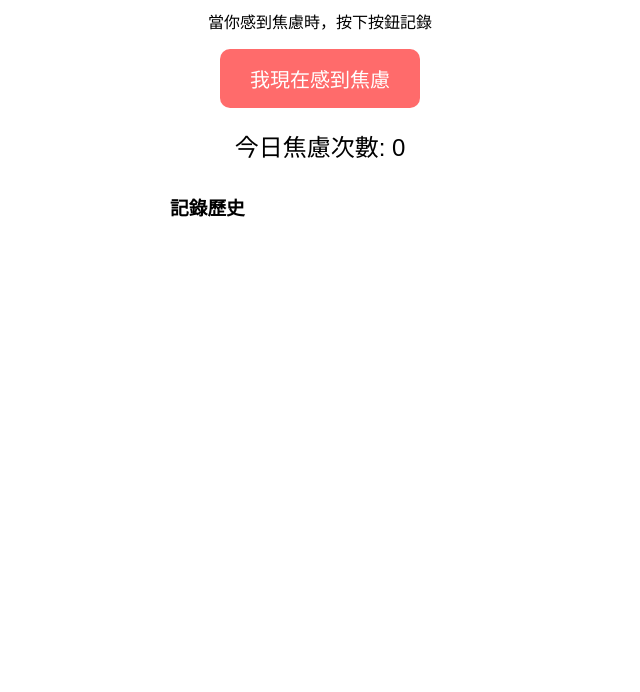
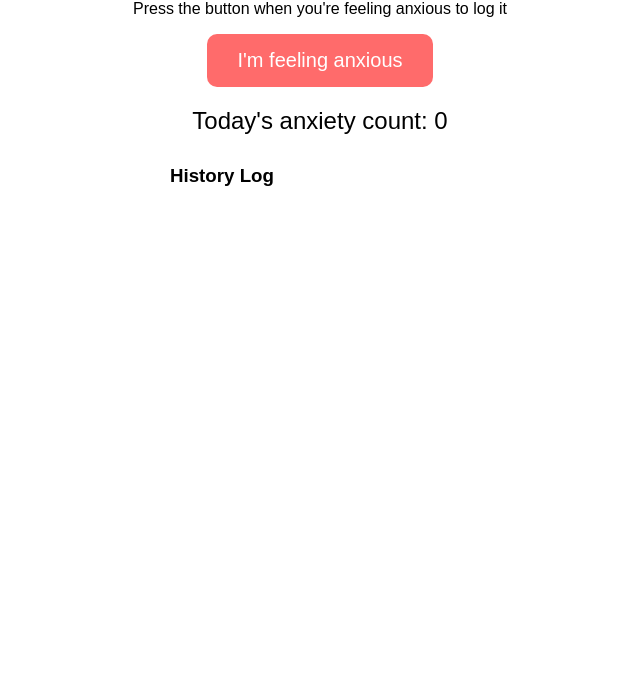
Before and after one commit to hogan-tech/StevensQuakHackthon, a plain HTML site: page prototype.html in a window 1280 px wide. Shown: the part 108-800 px from the top of the page, without its empty margins (320-960 px from the left). Drawn offline with nearby package versions, Linux system fonts and the light colour scheme.

Commit message:
change file to english

```diff
--- a/prototype.html
+++ b/prototype.html
@@ -1,7 +1,7 @@
 <!DOCTYPE html>
 <html>
     <head>
-        <title>焦慮次數追蹤器</title>
+        <title>Anxiety Tracker</title>
         <style>
             body {
                 font-family: Arial, sans-serif;
@@ -39,15 +39,15 @@
     </head>
 
     <body>
-        <h1>焦慮次數追蹤</h1>
-        <p>當你感到焦慮時，按下按鈕記錄</p>
+        <h1>Anxiety Tracking</h1>
+        <p>Press the button when you're feeling anxious to log it</p>
 
-        <button id="trackButton">我現在感到焦慮</button>
+        <button id="trackButton">I'm feeling anxious</button>
 
-        <div id="counter">今日焦慮次數: 0</div>
+        <div id="counter">Today's anxiety count: 0</div>
 
         <div id="log">
-            <h3>記錄歷史</h3>
+            <h3>History Log</h3>
             <ul id="logList"></ul>
         </div>
 
@@ -57,10 +57,10 @@
             const counterDisplay = document.getElementById("counter");
             const logList = document.getElementById("logList");
 
-            // 從本地存儲加載數據
+            // Load data from local storage
             if (localStorage.getItem("anxietyCount")) {
                 count = parseInt(localStorage.getItem("anxietyCount"));
-                counterDisplay.textContent = `今日焦慮次數: ${count}`;
+                counterDisplay.textContent = `Today's anxiety count: ${count}`;
             }
 
             if (localStorage.getItem("anxietyLog")) {
@@ -69,9 +69,9 @@
 
             trackButton.addEventListener("click", function () {
                 count++;
-                counterDisplay.textContent = `今日焦慮次數: ${count}`;
+                counterDisplay.textContent = `Today's anxiety count: ${count}`;
 
-                // 記錄時間戳
+                // Log timestamp
                 const now = new Date();
                 const timeString = now.toLocaleTimeString();
                 const dateString = now.toLocaleDateString();
@@ -80,7 +80,7 @@
                 logItem.textContent = `${dateString} ${timeString}`;
                 logList.prepend(logItem);
 
-                // 保存到本地存儲
+                // Save to local storage
                 localStorage.setItem("anxietyCount", count);
                 localStorage.setItem("anxietyLog", logList.innerHTML);
             });
```
